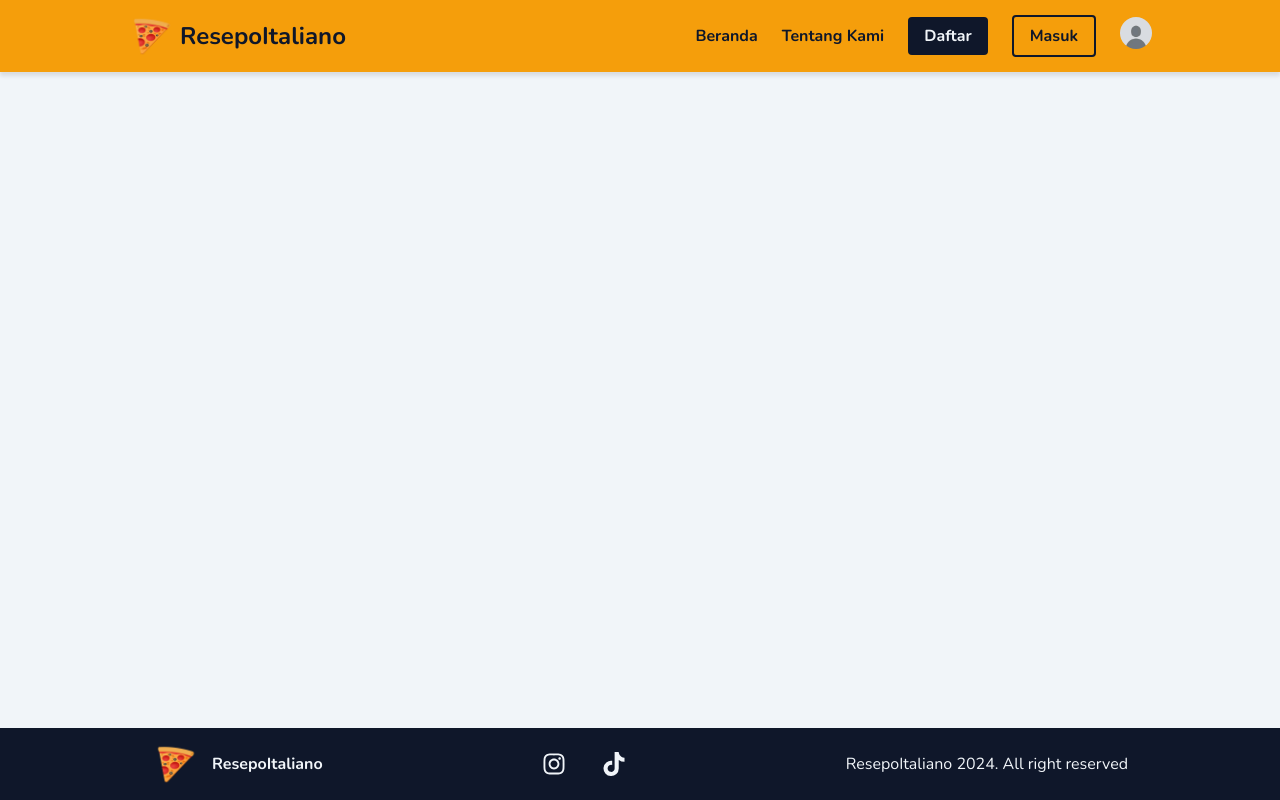
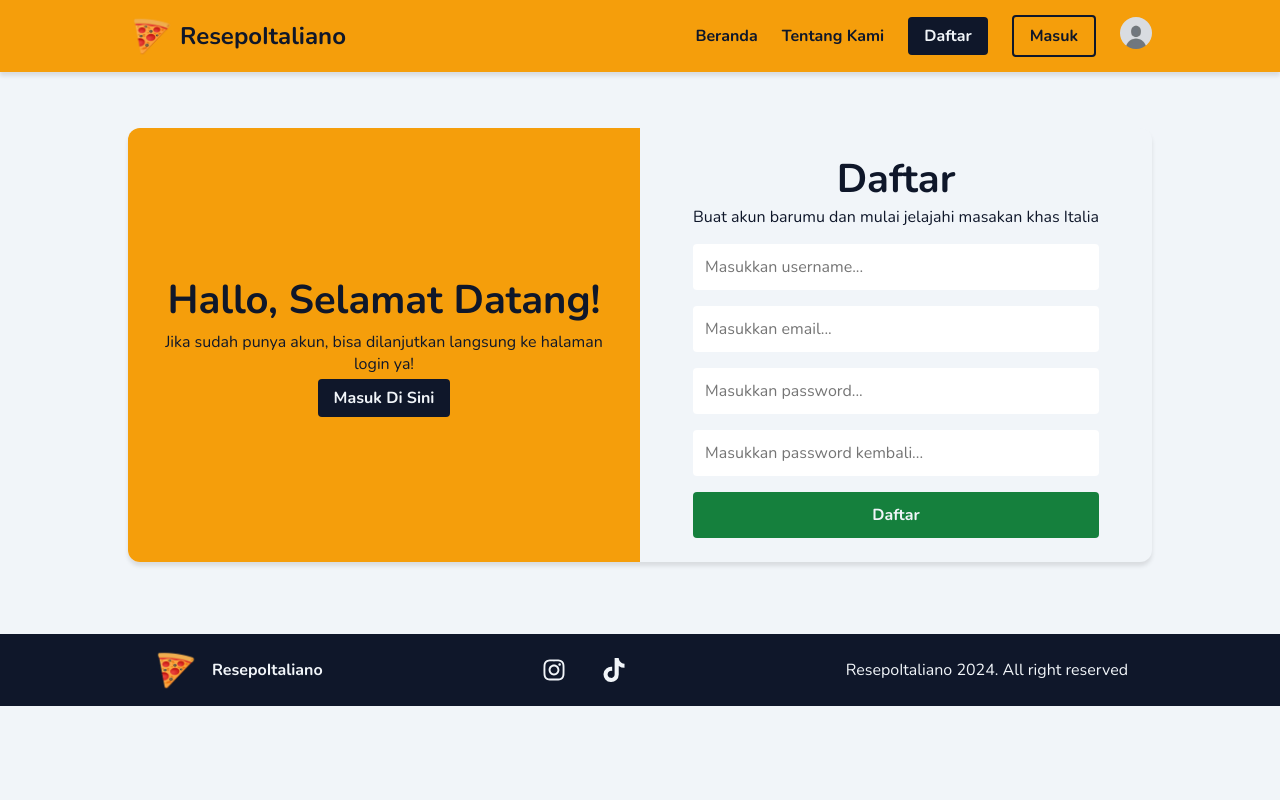
Before and after one commit to JackBerck/ResepoItaliano, a plain HTML site: page register.html in a window 1280 px wide. Drawn offline with nearby package versions, Linux system fonts and the light colour scheme.

Commit message:
feat: adding register page

```diff
--- /dev/null
+++ b/css/core.css
@@ -0,0 +1,66 @@
+/* Variables Declation */
+:root {
+  --light-base: #f1f5f9;
+  --dark-base: #0f172a;
+  --green-base: #15803d;
+  --amber-base: #f59e0b;
+}
+
+.normal-font-size {
+  font-size: 0.875rem;
+}
+@media screen and (min-width: 768px) {
+  .normal-font-size {
+    font-size: 1rem;
+  }
+}
+
+.big-normal-font-size {
+  font-size: 1rem;
+}
+@media screen and (min-width: 768px) {
+  .big-normal-font-size {
+    font-size: 1.25rem;
+  }
+}
+@media screen and (min-width: 1024px) {
+  .big-normal-font-size {
+    font-size: 1.5rem;
+  }
+}
+
+.title-font-size {
+  font-size: 1.5rem;
+}
+@media screen and (min-width: 768px) {
+  .title-font-size {
+    font-size: 2rem;
+  }
+}
+@media screen and (min-width: 1024px) {
+  .title-font-size {
+    font-size: 2.5rem;
+  }
+}
+
+/* Standart Reset */
+* {
+  margin: 0;
+  padding: 0;
+  box-sizing: border-box;
+}
+
+body {
+  font-family: "Nunito", sans-serif;
+  background-color: var(--light-base);
+  color: var(--dark-base);
+}
+
+a {
+  text-decoration: none;
+  color: var(--dark-base);
+}
+
+ul {
+  list-style: none;
+}
--- a/css/style.css
+++ b/css/style.css
@@ -1,56 +1,3 @@
-/* Variables Declation */
-:root {
-  --light-base: #f1f5f9;
-  --dark-base: #0f172a;
-  --green-base: #15803d;
-  --amber-base: #f59e0b;
-}
-
-.normal-font-size {
-  font-size: 0.875rem;
-}
-@media screen and (min-width: 768px) {
-  .normal-font-size {
-    font-size: 1rem;
-  }
-}
-
-.big-normal-font-size {
-  font-size: 1rem;
-}
-@media screen and (min-width: 768px) {
-  .big-normal-font-size {
-    font-size: 1.25rem;
-  }
-}
-@media screen and (min-width: 1024px) {
-  .big-normal-font-size {
-    font-size: 1.5rem;
-  }
-}
-
-/* Standart Reset */
-* {
-  margin: 0;
-  padding: 0;
-  box-sizing: border-box;
-}
-
-body {
-  font-family: "Nunito", sans-serif;
-  background-color: var(--light-base);
-  color: var(--dark-base);
-}
-
-a {
-  text-decoration: none;
-  color: var(--dark-base);
-}
-
-ul {
-  list-style: none;
-}
-
 /* Navigation Start */
 /* Navigation Container */
 .navigation-container {
@@ -193,8 +140,6 @@ nav .logo span {
 /* Footer Start */
 /* Footer Container */
 .footer-container {
-  position: absolute;
-  bottom: 0;
   width: 100%;
   background-color: var(--dark-base);
   color: var(--light-base);
@@ -242,43 +187,83 @@ nav .logo span {
 }
 /* Footer End */
 
+/* Register Start */
 /* Registration Container */
-.registration-container {
-  margin: auto;
+.register-container {
+  max-width: 1024px;
+  margin: 128px auto 72px;
+  background-color: var(--light-base);
+  box-shadow: 0 4px 4px 0 rgba(0, 0, 0, 0.1);
   display: flex;
+  border-radius: 12px;
+  overflow: hidden;
+}
+
+.greeting-container {
+  max-width: 512px;
+  padding: 24px;
+  background-color: var(--amber-base);
+  display: flex;
+  flex-direction: column;
   justify-content: center;
   align-items: center;
-  box-shadow: 0 4px 4px 0 rgba(0, 0, 0, 0.1);
-  max-width: 1024px;
+  gap: 4px;
+  text-align: center;
 }
 
-/* Greetings */
-.greetings-container {
-  text-align: center;
-  background-color: var(--amber-base);
+.greeting-container a {
+  padding: 8px 16px;
+  background-color: var(--dark-base);
+  color: var(--light-base);
+  border-radius: 4px;
+  font-weight: 700;
 }
 
-/* Registration Form */
-.registration-form {
+.register-form {
+  margin: auto;
+  text-align: center;
+  padding: 24px;
   display: flex;
   flex-direction: column;
-  align-items: center;
+  gap: 16px;
 }
 
-.form-container {
+.register-form-body {
   display: flex;
   flex-direction: column;
-  align-items: center;
-  gap: 12px;
+  gap: 16px;
 }
 
-.form-container input {
-  padding: 8px;
+.register-form-body input {
+  font-family: "Nunito", sans-serif;
+  padding: 12px;
   border: none;
-  font-family: "Nunito", sans-serif;
-  background-color: rgba(15, 23, 42, 0.05);
-  color: var(--dark-base);
   border-radius: 4px;
-  width: 100%;
   outline: none;
 }
+
+.register-form-body input[type="submit"] {
+  background-color: var(--green-base);
+  color: var(--light-base);
+  font-weight: 700;
+  cursor: pointer;
+}
+
+@media screen and (max-width: 640px) {
+  .register-container {
+    flex-direction: column;
+    margin: 96px 8px 48px;
+  }
+
+  .greeting-container {
+    max-width: 100%;
+  }
+}
+
+@media screen and (max-width: 1024px) {
+  .register-container {
+    margin: 96px 24px 48px;
+  }
+}
+
+/* Register End */
--- a/register.html
+++ b/register.html
@@ -11,8 +11,10 @@
       rel="stylesheet"
     />
     <link rel="stylesheet" href="./css/style.css" />
+    <link rel="stylesheet" href="./css/core.css">
   </head>
   <body class="normal-font-size">
+    <!-- Navigation Start -->
     <div class="navigation-container">
       <nav class="navigation-bar">
         <a href="#" class="logo">
@@ -47,6 +49,56 @@
         </div>
       </nav>
     </div>
+    <!-- Navigation End -->
+    <!-- Register Start -->
+    <div class="register-container normal-font-size">
+      <div class="greeting-container">
+        <h1 class="title-font-size">Hallo, Selamat Datang!</h1>
+        <p>
+          Jika sudah punya akun, bisa dilanjutkan langsung ke halaman login ya!
+        </p>
+        <a href="login.html">Masuk Di Sini</a>
+      </div>
+      <div class="register-form">
+        <div class="register-form-header">
+          <h1 class="title-font-size">Daftar</h1>
+          <p>Buat akun barumu dan mulai jelajahi masakan khas Italia</p>
+        </div>
+        <form action="#" method="POST" class="register-form-body">
+          <input
+            type="text"
+            id="name"
+            name="name"
+            placeholder="Masukkan username..."
+            class="normal-font-size"
+          />
+          <input
+            type="email"
+            id="email"
+            name="email"
+            placeholder="Masukkan email..."
+            class="normal-font-size"
+          />
+          <input
+            type="password"
+            id="password"
+            name="password"
+            placeholder="Masukkan password..."
+            class="normal-font-size"
+          />
+          <input
+            type="password"
+            id="confirm-password"
+            name="confirm-password"
+            placeholder="Masukkan password kembali..."
+            class="normal-font-size"
+          />
+          <input type="submit" value="Daftar" class="normal-font-size" />
+        </form>
+      </div>
+    </div>
+    <!-- Register End -->
+    <!-- Footer Start -->
     <div class="footer-container">
       <footer class="footer">
         <a href="#"
@@ -80,6 +132,7 @@
         <p>ResepoItaliano <span id="getYear"></span>. All right reserved</p>
       </footer>
     </div>
+    <!-- Footer End -->
     <script src="js/app.js"></script>
   </body>
 </html>
```
Also changed, not shown: login.html (+66 -17 lines).
